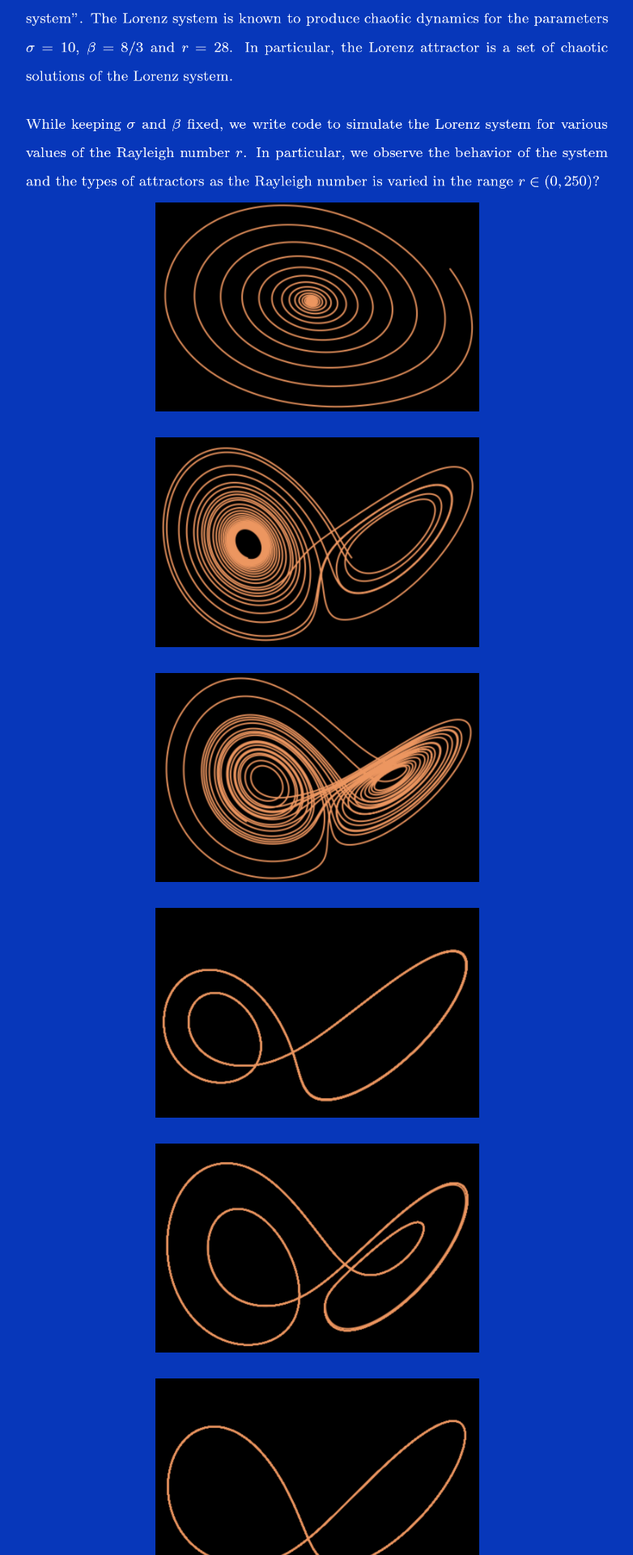
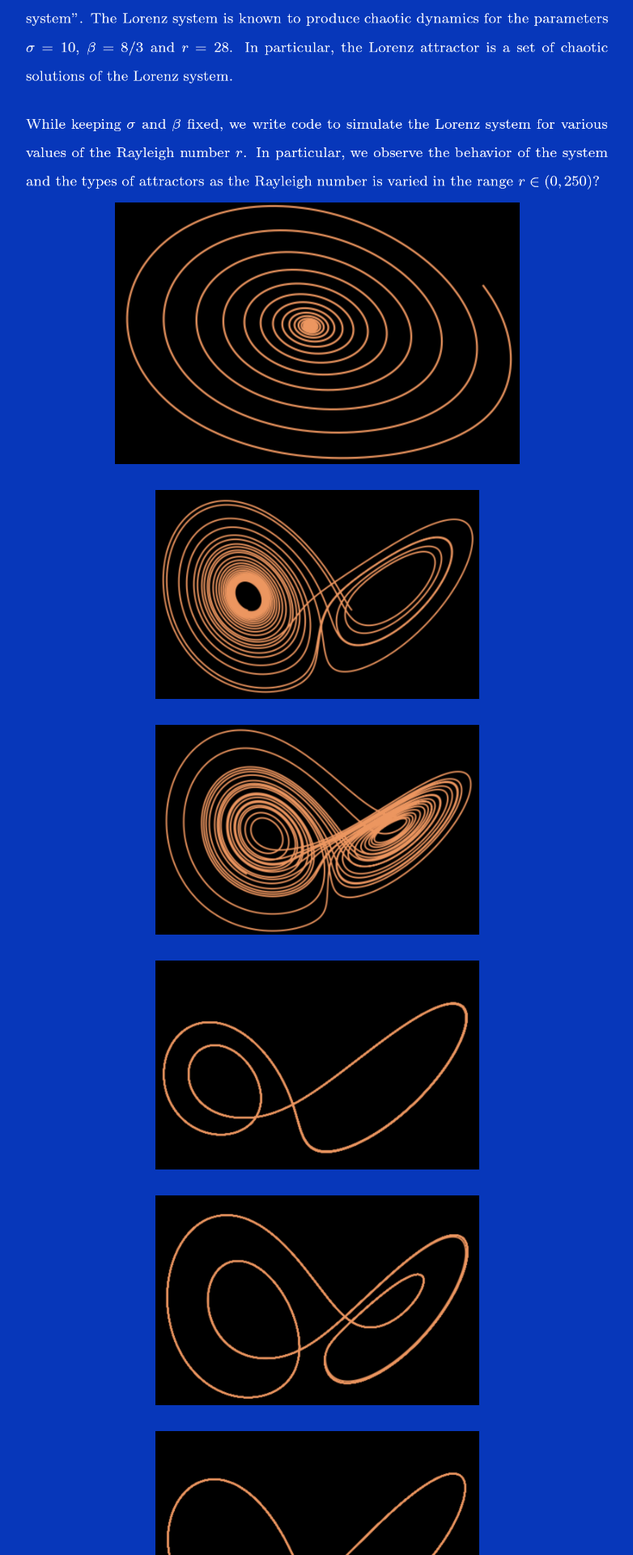
Before and after one commit to shihankanungo/shihankanungo.github.io, a Jekyll site: the page built from dyn-sys.md, in a window 1280 px wide. Shown: the part 810-2730 px from the top of the page at 81% size, without its empty margins (248-1030 px from the left). Built offline with Jekyll 4.4.1, drawn with Linux system fonts in a browser that asks for light colours.

Commit message:
Update dyn-sys.md

```diff
--- a/dyn-sys.md
+++ b/dyn-sys.md
@@ -6,16 +6,13 @@
 
 ![Lorenz system intro](lorenz-1.png)
 
-<img src="lorenz_r15.png" align="middle" style="width:400px;"> <br>
+<img src="lorenz_r15.png" align="middle" style="width:500px;"> <br>
 <img src="lorenz_r28.png" align="middle" style="width:400px;"> <br>
 <img src="lorenz_r50.png" align="middle" style="width:400px;"> <br>
 <img src="lorenz_r100.png" align="middle" style="width:400px;"> <br>
 <img src="lorenz_r150.png" align="middle" style="width:400px;"> <br>
-<img src="lorenz_r250.png" align="middle" style="width:400px;">
+<img src="lorenz_r250.png" align="middle" style="width:400px;"> <br>
 
-<img src="lorenz_r28.png" align="middle">
 
-![plots](lorenz.png)
-<br>
 
 ![Lorenz system outro](lorenz-2.png)
```
